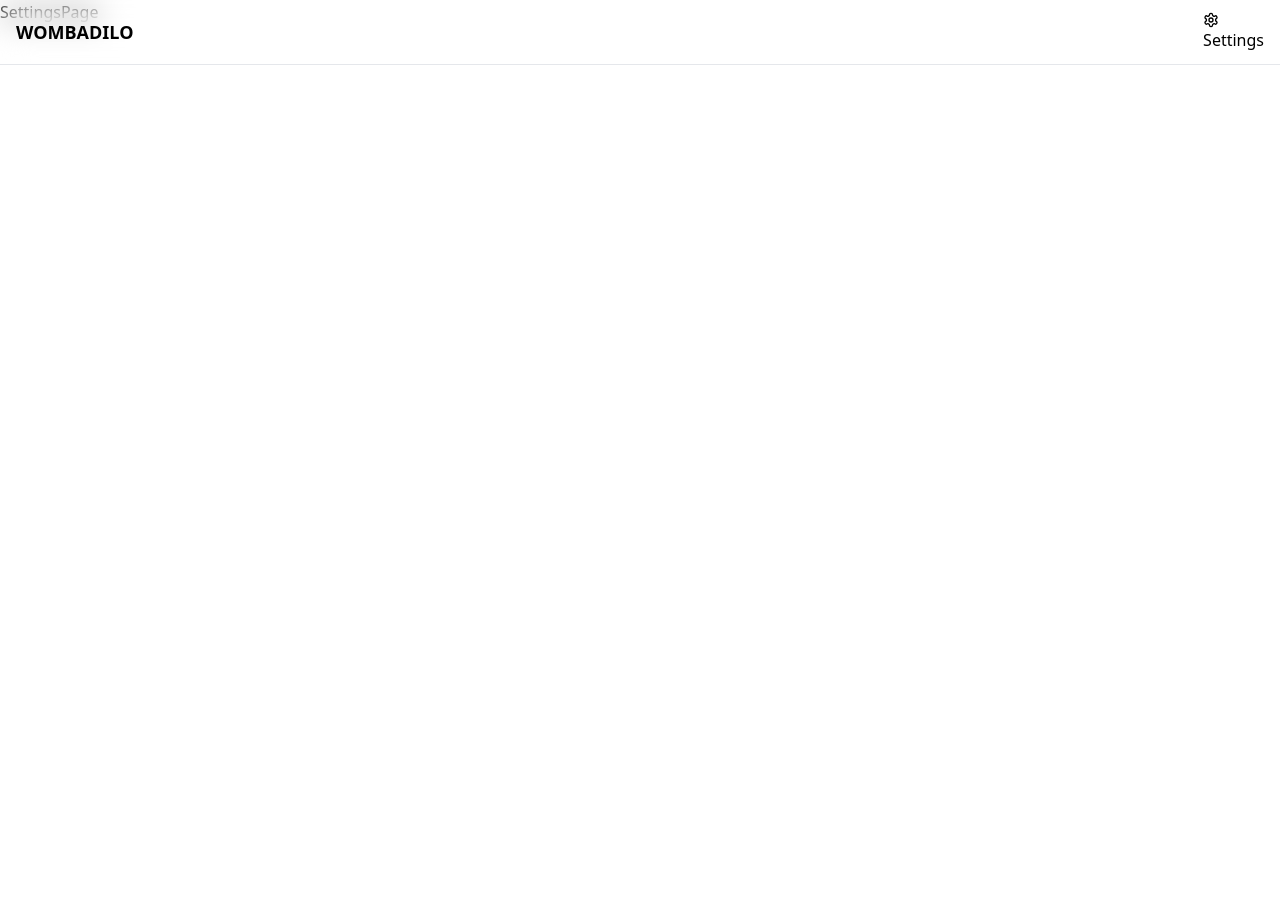
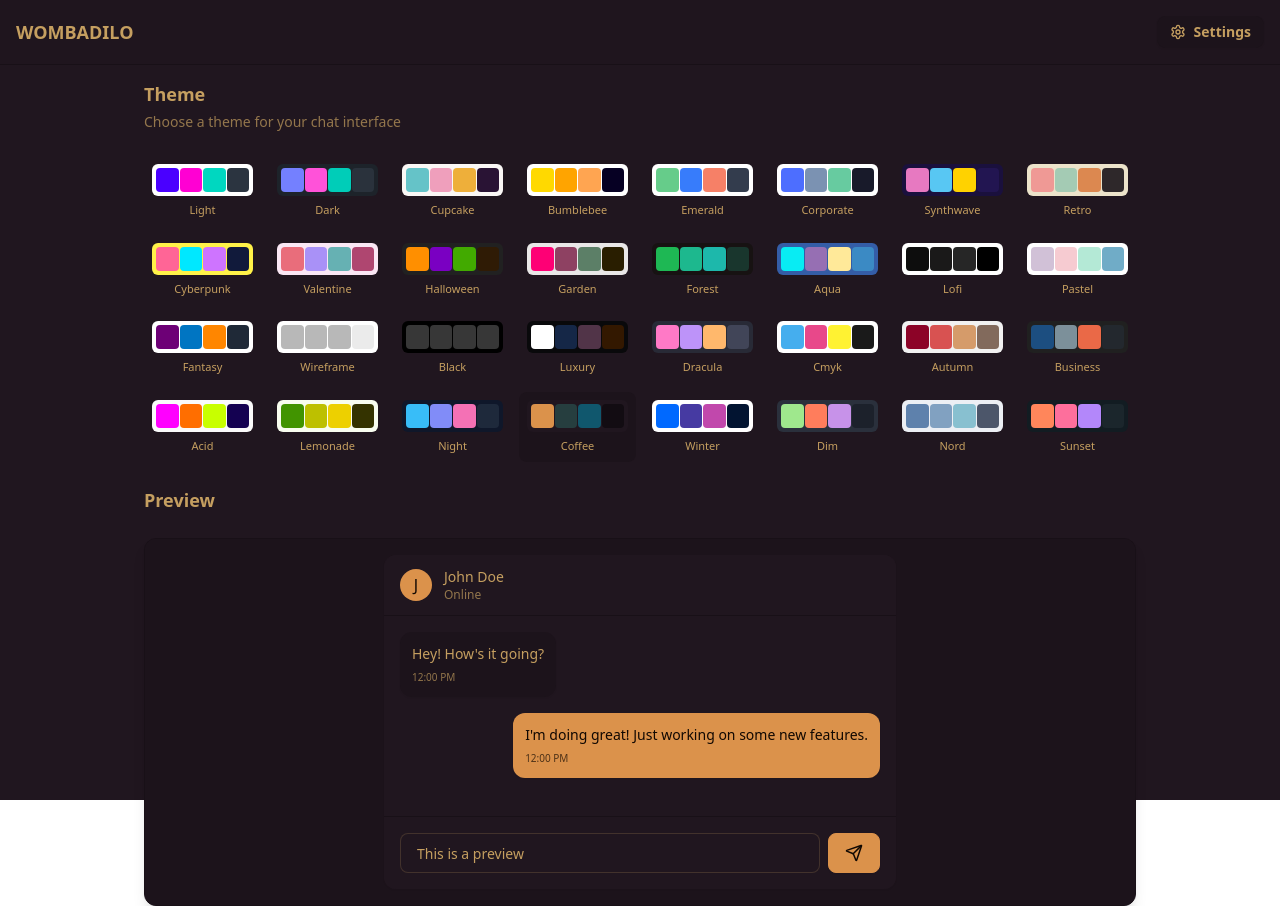
Before and after one commit to EladC0h3n/Nadav-Elad-wombadilo-games, a React (Vite) app in the folder client/: page /settings in a window 1280 px wide. Before the commit the page ends 800 px from the top, so only its background shows below. Built offline with nearby package versions, Linux system fonts and the light colour scheme; no server answers.

Commit message:
Add themes and Settings page

```diff
--- a/client/package.json
+++ b/client/package.json
@@ -11,6 +11,7 @@
   },
   "dependencies": {
     "axios": "^1.7.9",
+    "daisyui": "^4.12.23",
     "lucide-react": "^0.469.0",
     "react": "^18.3.1",
     "react-dom": "^18.3.1",
--- a/client/src/App.jsx
+++ b/client/src/App.jsx
@@ -9,7 +9,9 @@
 import ProfilePage from './pages/ProfilePage';
 import ChatsPage from './pages/ChatsPage';
 import GamePage from './pages/GamePage';
+
 import { useAuthStore } from './store/useAuthStore';
+import { useThemeStore } from './store/useThemeStore';
 
 import {Loader} from 'lucide-react';
 import Navbar from './components/Navbar';
@@ -18,6 +20,7 @@
 function App() {
 
   const {authUser, checkAuth, isCheckingAuth} = useAuthStore();
+  const {theme} = useThemeStore();
 
   useEffect(() => {
     checkAuth();
@@ -34,7 +37,7 @@
     )
 
   return (
-    <div>
+    <div data-theme={theme}>
       <Navbar/>
 
       <Routes>
--- /dev/null
+++ b/client/src/constents/index.js
@@ -0,0 +1,34 @@
+export const THEMES = [
+    "light",
+    "dark",
+    "cupcake",
+    "bumblebee",
+    "emerald",
+    "corporate",
+    "synthwave",
+    "retro",
+    "cyberpunk",
+    "valentine",
+    "halloween",
+    "garden",
+    "forest",
+    "aqua",
+    "lofi",
+    "pastel",
+    "fantasy",
+    "wireframe",
+    "black",
+    "luxury",
+    "dracula",
+    "cmyk",
+    "autumn",
+    "business",
+    "acid",
+    "lemonade",
+    "night",
+    "coffee",
+    "winter",
+    "dim",
+    "nord",
+    "sunset",
+  ];
--- a/client/src/pages/SettingsPage.jsx
+++ b/client/src/pages/SettingsPage.jsx
@@ -1,9 +1,118 @@
-import React from 'react'
+import { THEMES } from "../constents/index.js";
+import { useThemeStore } from "../store/useThemeStore.js";
+import { Send } from "lucide-react";
+
+const PREVIEW_MESSAGES = [
+  { id: 1, content: "Hey! How's it going?", isSent: false },
+  { id: 2, content: "I'm doing great! Just working on some new features.", isSent: true },
+];
 
 const SettingsPage = () => {
+  const { theme, setTheme } = useThemeStore();
+
+
+  //todo: change the preview theme to look like the real chat
+
   return (
-    <div>SettingsPage</div>
-  )
-}
+    <div className="h-screen container mx-auto px-4 pt-20 max-w-5xl">
+      <div className="space-y-6">
+        <div className="flex flex-col gap-1">
+          <h2 className="text-lg font-semibold">Theme</h2>
+          <p className="text-sm text-base-content/70">Choose a theme for your chat interface</p>
+        </div>
 
-export default SettingsPage
+        <div className="grid grid-cols-4 sm:grid-cols-6 md:grid-cols-8 gap-2">
+          {THEMES.map((t) => (
+            <button
+              key={t}
+              className={`group flex flex-col items-center gap-1.5 p-2 rounded-lg transition-colors
+                ${theme === t ? "bg-base-200" : "hover:bg-base-200/50"}`
+              }
+              onClick={() => setTheme(t)}
+            >
+              <div className="relative h-8 w-full rounded-md overflow-hidden" data-theme={t}>
+                <div className="absolute inset-0 grid grid-cols-4 gap-px p-1">
+                  <div className="rounded bg-primary"></div>
+                  <div className="rounded bg-secondary"></div>
+                  <div className="rounded bg-accent"></div>
+                  <div className="rounded bg-neutral"></div>
+                </div>
+              </div>
+              <span className="text-[11px] font-medium truncate w-full text-center">
+                {t.charAt(0).toUpperCase() + t.slice(1)}
+              </span>
+            </button>
+          ))}
+        </div>
+
+        {/* Preview Section */}
+        <h3 className="text-lg font-semibold mb-3">Preview</h3>
+        <div className="rounded-xl border border-base-300 overflow-hidden bg-base-100 shadow-lg">
+          <div className="p-4 bg-base-200">
+            <div className="max-w-lg mx-auto">
+              {/* Mock Chat UI */}
+              <div className="bg-base-100 rounded-xl shadow-sm overflow-hidden">
+                {/* Chat Header */}
+                <div className="px-4 py-3 border-b border-base-300 bg-base-100">
+                  <div className="flex items-center gap-3">
+                    <div className="w-8 h-8 rounded-full bg-primary flex items-center justify-center text-primary-content font-medium">
+                      J
+                    </div>
+                    <div>
+                      <h3 className="font-medium text-sm">John Doe</h3>
+                      <p className="text-xs text-base-content/70">Online</p>
+                    </div>
+                  </div>
+                </div>
+
+                {/* Chat Messages */}
+                <div className="p-4 space-y-4 min-h-[200px] max-h-[200px] overflow-y-auto bg-base-100">
+                  {PREVIEW_MESSAGES.map((message) => (
+                    <div
+                      key={message.id}
+                      className={`flex ${message.isSent ? "justify-end" : "justify-start"}`}
+                    >
+                      <div
+                        className={`
+                          max-w-[80%] rounded-xl p-3 shadow-sm
+                          ${message.isSent ? "bg-primary text-primary-content" : "bg-base-200"}
+                        `}
+                      >
+                        <p className="text-sm">{message.content}</p>
+                        <p
+                          className={`
+                            text-[10px] mt-1.5
+                            ${message.isSent ? "text-primary-content/70" : "text-base-content/70"}
+                          `}
+                        >
+                          12:00 PM
+                        </p>
+                      </div>
+                    </div>
+                  ))}
+                </div>
+
+                {/* Chat Input */}
+                <div className="p-4 border-t border-base-300 bg-base-100">
+                  <div className="flex gap-2">
+                    <input
+                      type="text"
+                      className="input input-bordered flex-1 text-sm h-10"
+                      placeholder="Type a message..."
+                      value="This is a preview"
+                      readOnly
+                    />
+                    <button className="btn btn-primary h-10 min-h-0">
+                      <Send size={18} />
+                    </button>
+                  </div>
+                </div>
+              </div>
+            </div>
+          </div>
+        </div>
+      </div>
+    </div>
+  );
+};
+export default SettingsPage;
--- /dev/null
+++ b/client/src/store/useThemeStore.js
@@ -0,0 +1,10 @@
+import { create } from "zustand";
+
+export const useThemeStore = create((set) => ({
+    theme: localStorage.getItem("chat-theme") || "coffee",
+
+    setTheme: (theme) => {
+        localStorage.setItem("chat-theme", theme);
+        set({ theme });
+    }
+}));
--- a/client/tailwind.config.js
+++ b/client/tailwind.config.js
@@ -6,6 +6,41 @@
   theme: {
     extend: {},
   },
-  plugins: [],
-
+  plugins: [daisyui],
+  daisyui: {
+    themes: [
+      "light",
+      "dark",
+      "cupcake",
+      "bumblebee",
+      "emerald",
+      "corporate",
+      "synthwave",
+      "retro",
+      "cyberpunk",
+      "valentine",
+      "halloween",
+      "garden",
+      "forest",
+      "aqua",
+      "lofi",
+      "pastel",
+      "fantasy",
+      "wireframe",
+      "black",
+      "luxury",
+      "dracula",
+      "cmyk",
+      "autumn",
+      "business",
+      "acid",
+      "lemonade",
+      "night",
+      "coffee",
+      "winter",
+      "dim",
+      "nord",
+      "sunset",
+    ],
+  },
 };
```
Also changed, not shown: 1 other file (tests, documents, lock files or other folders).
